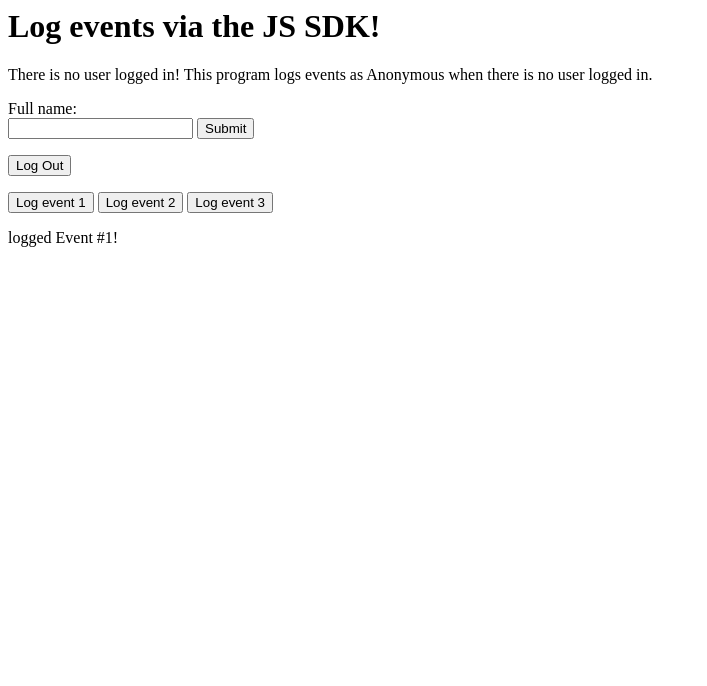
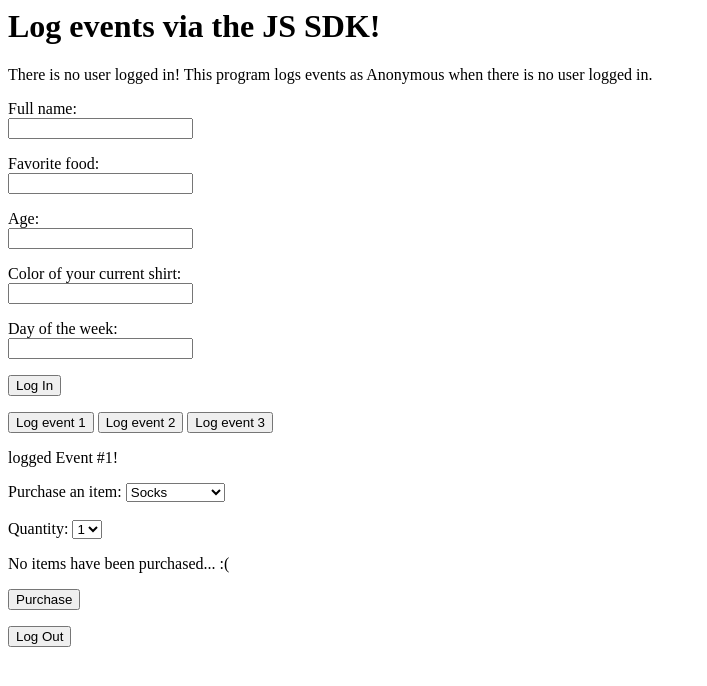
Before and after one commit to elgaona/ampjssdk, a plain HTML site: page index.html in a window 1280 px wide. Both pictures are taken after a click on the button "Log event 1". Shown: the whole page, without its empty margins (0-707 px from the left). Drawn offline with Linux system fonts and the light colour scheme.

Commit message:
Add files via upload

```diff
--- a/index.html
+++ b/index.html
@@ -41,79 +41,168 @@ amplitude.getInstance().init('9e139c325cd539f85b840be18a103663', null, {
 
         <p><label for="fname">Full name:</label><br>
         <input type="text" id="UserID" name="fname"/>
-        <button onclick="setUserID()">Submit</button>
+
+        <p><label>Favorite food:</label><br>
+            <input type="text" id="favfood"/></p>
+
+        <p><label>Age:</label><br>
+            <input type="text" id="age"/></p>
+        </p>
+
+         <p><label>Color of your current shirt:</label><br>
+            <input type="text" id="color"/></p>
+
+        <p><label>Day of the week:</label><br>
+            <input type="text" id="height"/></p>
+
+        <button onclick="setUserID();userProps();">Log In</button>
+
+        <p><button onclick="logevent()">Log event 1</button>
+        <button onclick="logevent2()">Log event 2</button>
+        <button onclick="logevent3()">Log event 3</button>
+        <p id="event">No events have been logged...</p></p>
+
+        <p>
+            <label for="cars">Purchase an item:</label>
+            <select name="item" id="items">
+                <option value="socks">Socks</option>
+                <option value="Playstation 5">Playstation 5</option>
+                <option value="bananas">Banana</option>
+                <option value="earrings">Earrings</option>
+            </select>
+            <br><br>
+            <label for="amount">Quantity:</label>
+            <select name="quantities" id="quantity">
+                <option value=1>1</option>
+                <option value=2>2</option>
+                <option value=3>3</option>
+                <option value=4>4</option>
+            </select>
+            <p id="purchase">No items have been purchased... :(</p>
+            <button onclick="item()">Purchase</button>
         </p>
 
         <p>
             <button onclick="logOut()">Log Out</button>
         </p>
-
-        <button onclick="logevent()">Log event 1</button>
-        <button onclick="logevent2()">Log event 2</button>
-        <button onclick="logevent3()">Log event 3</button>
-        <p id="event">No events have been logged...</p>
     </body>
 
     <script>
-    var identify = new amplitude.Identify().set('gender', 'male').set('age', 25)
-    amplitude.getInstance().identify(identify);
+    amplitude.setVersionName('1.6.1'); //current version of this application
+
+    function userProps() {
+
+        var food = document.getElementById("favfood").value; //Save the users favorite food
+
+        var age = document.getElementById("age").value; //Save the users age
+
+        var user = document.getElementById("UserID").value; //Save the users full name
+
+        var identify = new amplitude.Identify().set('Favorite Food', food).set('age', age).set('Full Name', user);
+        amplitude.getInstance().identify(identify); //Set the user properties of the user
+    }
 
     function setUserID() {
-        var user = document.getElementById("UserID").value;
+        var user = document.getElementById("UserID").value; //Save the full name of the user which will end up being their User ID in Amplitude
 
         if(user == "") {
-            document.getElementById("currentUser").innerHTML = "There is no user logged in! This program logs events as Anonymous when there is no user logged in.";
+            document.getElementById("currentUser").innerHTML = "There is no user logged in! This program logs events as Anonymous when there is no user logged in."; //If the name field is empty then there is no point in saving the User ID. Events will be tracked anonymously until someone logs in
         }
         else {
             document.getElementById("currentUser").innerHTML = user + " is logged in and events will be recorded under this user!";
-            amplitude.getInstance().setUserId(user);
-            amplitude.getInstance().logEvent('Signed In');
+            amplitude.getInstance().setUserId(user); //Set the User ID of the user into Amplitude
+            amplitude.getInstance().logEvent('Signed In'); //Log a sign in event
         }
     }
 
     function logOut() {
         amplitude.getInstance().logEvent('Signed Out'); //Log a sign out event
 
+        console.log(amplitude.getInstance().isNewSession()); //check if the session number has changed
+
         document.getElementById("currentUser").innerHTML = "There is no user logged in! This program logs events as Anonymous when there is no user logged in.";
         document.getElementById("event").innerHTML = "Anonymous user will start logging events."
-        document.getElementById("UserID").value = "";
+        document.getElementById("UserID").value = ""; //Reset the full name field
+        document.getElementById("favfood").value = ""; //Reset the favorite food field
+        document.getElementById("age").value = ""; //Reset the age field
+        document.getElementById("color").value = "";
+        document.getElementById("height").value = "";
+        document.getElementById("purchase").innerHTML = "No items have been purchased... :(";
 
         amplitude.getInstance().setUserId(null); // not string 'null'
-        amplitude.getInstance().regenerateDeviceId();
+        amplitude.getInstance().regenerateDeviceId(); //When the log out happens regenerate the device id in order to capture events anonymously
     }
 
     function logevent() {
 
-        var user = document.getElementById("UserID").value;
+        var user = document.getElementById("UserID").value; //Grab the value of the User ID
+        var colorShirt = document.getElementById("color").value;
+        var height = document.getElementById("height").value;
 
         document.getElementById("event").innerHTML = user + " logged Event #1!";
         var eventProperties = {
-            color: 'green',
-            height: '6 feet'
+            color: colorShirt,
+            height: height
         };
         amplitude.getInstance().logEvent('Button_Clicked', eventProperties)
     }
     function logevent2() {
 
-        var user = document.getElementById("UserID").value;
+        var user = document.getElementById("UserID").value; //Grab the value of the User ID
+        var colorShirt = document.getElementById("color").value;
+        var height = document.getElementById("height").value;
 
         document.getElementById("event").innerHTML = user + " logged Event #2!"
         var eventProperties = {
-            color: 'blue',
-            height: '5 feet'
+            color: colorShirt,
+            height: height
         };
         amplitude.getInstance().logEvent('Button_Clicked2', eventProperties)
     }
     function logevent3() {
 
-        var user = document.getElementById("UserID").value;
+        var user = document.getElementById("UserID").value; //Grab the value of the User ID
+        var colorShirt = document.getElementById("color").value;
+        var height = document.getElementById("height").value;
 
         document.getElementById("event").innerHTML = user + " logged Event #3!"
         var eventProperties = {
-            color: 'red',
-            height: '7 feet'
+            color: colorShirt,
+            height: height
         };
         amplitude.getInstance().logEvent('Button_Clicked3', eventProperties)
+    }
+
+    function item() {
+
+        var quantity = document.getElementById("quantity").value;
+        var x = parseInt(quantity);
+        console.log(x);
+
+        if(document.getElementById("items").value == "socks") {
+            document.getElementById("purchase").innerHTML = "Thank you for purchasing " + x + " " + document.getElementById("items").value + "! :D";
+            var revenue = new amplitude.Revenue().setProductId(document.getElementById("items").value).setPrice(11.99).setQuantity(x).setRevenueType("income");
+            console.log(revenue);
+            amplitude.getInstance().logRevenueV2(revenue);
+        }
+        else if(document.getElementById("items").value == "Playstation 5") {
+            document.getElementById("purchase").innerHTML = "Thank you for purchasing " + x + " " + document.getElementById("items").value + "! :D";
+            var revenue = new amplitude.Revenue().setProductId(document.getElementById("items").value).setPrice(399.99).setQuantity(x).setRevenueType("income");
+            console.log(revenue);
+            amplitude.getInstance().logRevenueV2(revenue);
+        }
+        else if(document.getElementById("items").value == "bananas") {
+            document.getElementById("purchase").innerHTML = "Thank you for purchasing " + x + " " + document.getElementById("items").value + "! :D";
+            var revenue = new amplitude.Revenue().setProductId(document.getElementById("items").value).setPrice(0.59).setQuantity(x).setRevenueType("income");
+            console.log(revenue);
+            amplitude.getInstance().logRevenueV2(revenue);
+        }
+        else if(document.getElementById("items").value == "earrings") {
+            document.getElementById("purchase").innerHTML = "Thank you for purchasing " + x + " " + document.getElementById("items").value + "! :D";
+            var revenue = new amplitude.Revenue().setProductId(document.getElementById("items").value).setPrice(57.38).setQuantity(x).setRevenueType("income");
+            console.log(revenue);
+            amplitude.getInstance().logRevenueV2(revenue);
+        }
     }
     </script>
 
```
